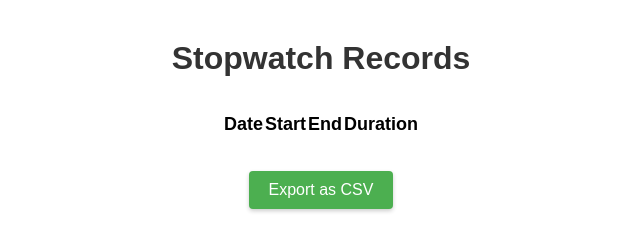
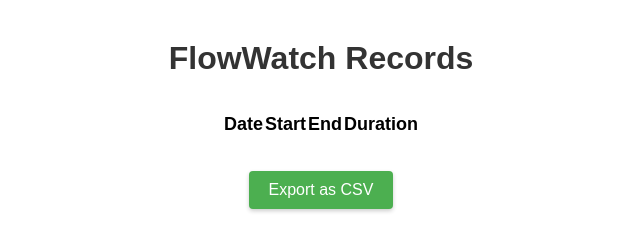
Before and after one commit to shihabdider/flowwatch, a browser extension: page record.html in a window 1280 px wide. Shown: the full height of the page, 319-959 px from the left. Drawn offline with Linux system fonts and the light colour scheme.

Commit message:
Change the title and heading of the record.html page to "FlowWatch Records" instead of "Stopwatch Records".

```diff
--- a/record.html
+++ b/record.html
@@ -2,11 +2,11 @@
 <html lang="en">
 <head>
     <meta charset="UTF-8">
-    <title>Stopwatch Records</title>
+    <title>FlowWatch Records</title>
     <link rel="stylesheet" href="record.css">
 </head>
 <body>
-    <h1>Stopwatch Records</h1>
+    <h1>FlowWatch Records</h1>
     <table id="recordsTable">
         <thead>
             <tr>
```
